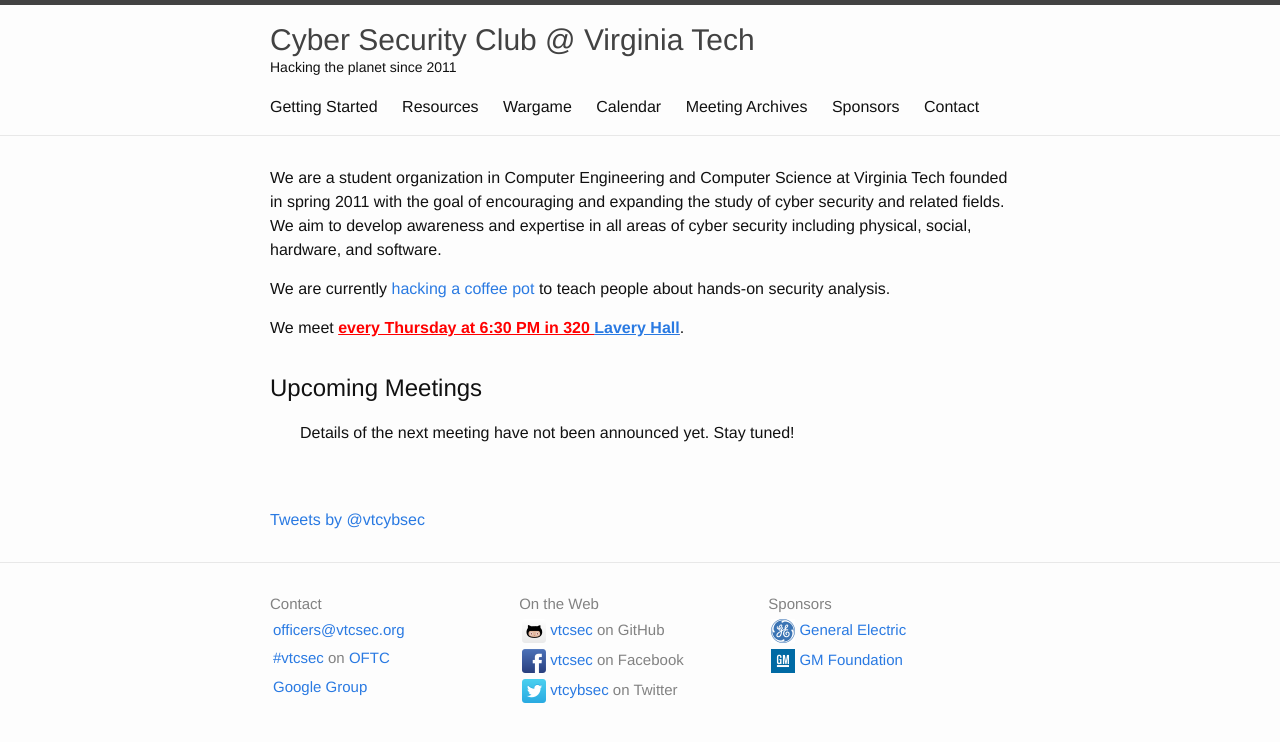
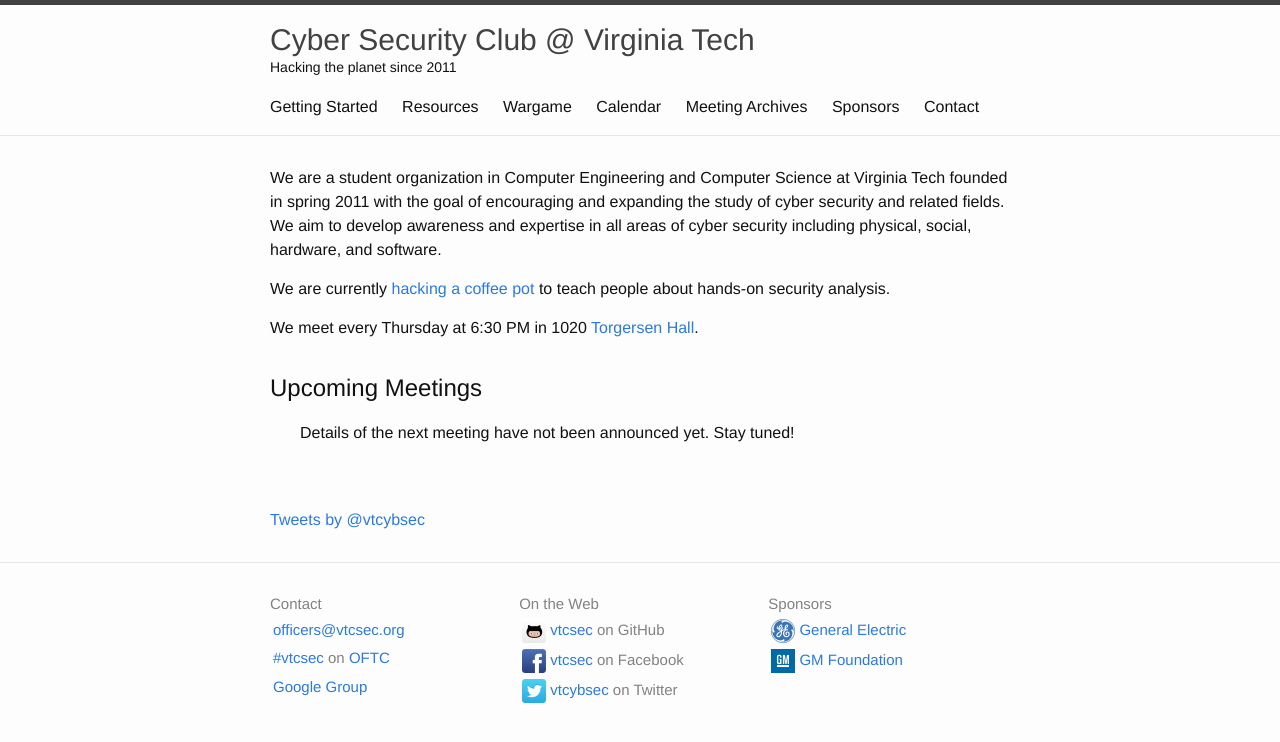
Before and after one commit to VTCSec/vtcsec.org, a Jekyll site: the page built from index.html, in a window 1280 px wide. Shown: the top 742 px of the page. Built offline with Jekyll 4.4.1, drawn with Linux system fonts in a browser that asks for light colours; comment, search, counter and statistics services are not loaded.

Commit message:
updated meeting site.. may want to change how this website operates...

```diff
--- a/index.html
+++ b/index.html
@@ -19,7 +19,7 @@ social, hardware, and software.</p>
 {% comment %}
   TODO: Make this dynamic from per-semester data we already have.
 {% endcomment %}
-<p>We meet <span class="read-damnit">every Thursday at 6:30 PM in 320 <a href="https://www.google.com/maps/place/Lavery+Hall/@37.2311489,-80.4228294,17z">Lavery Hall</a></span>.
+<p>We meet every Thursday at 6:30 PM in 1020 <a href="https://www.google.com/maps/place/Torgersen+Hall/@37.229704,-80.4210196,18z">Torgersen Hall</a></span>.
 
   <h1>Upcoming Meetings</h1>
   <ul class="post-list meeting-list future-only">
```
